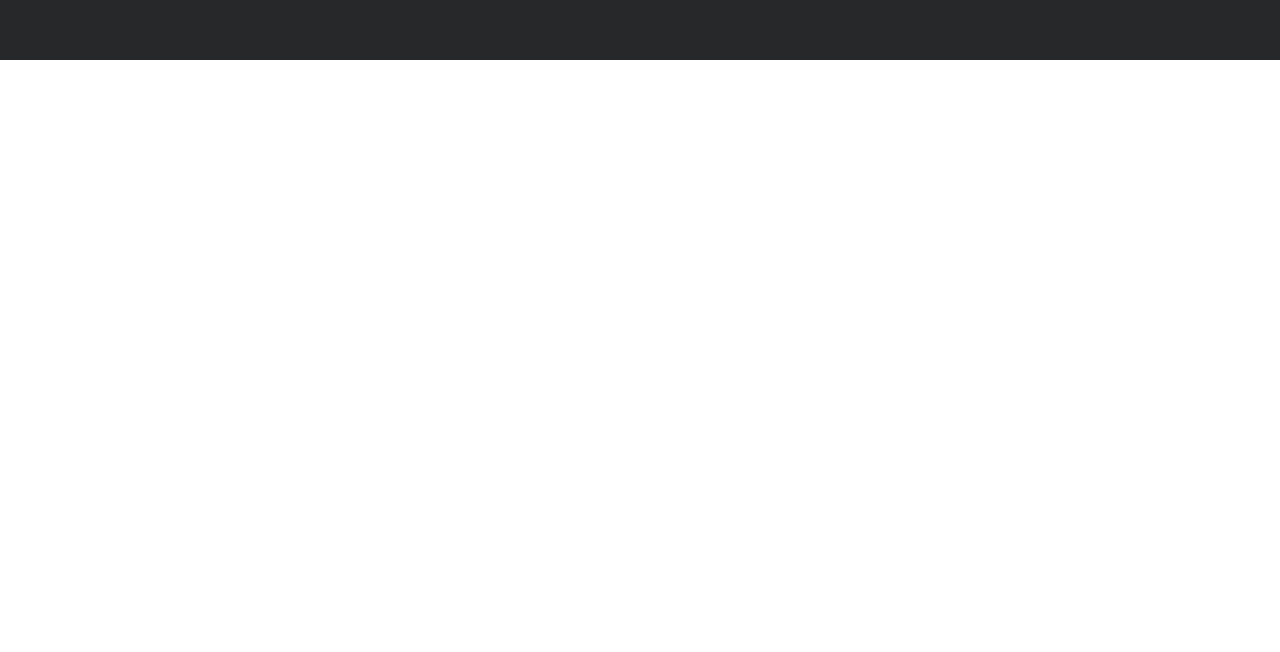
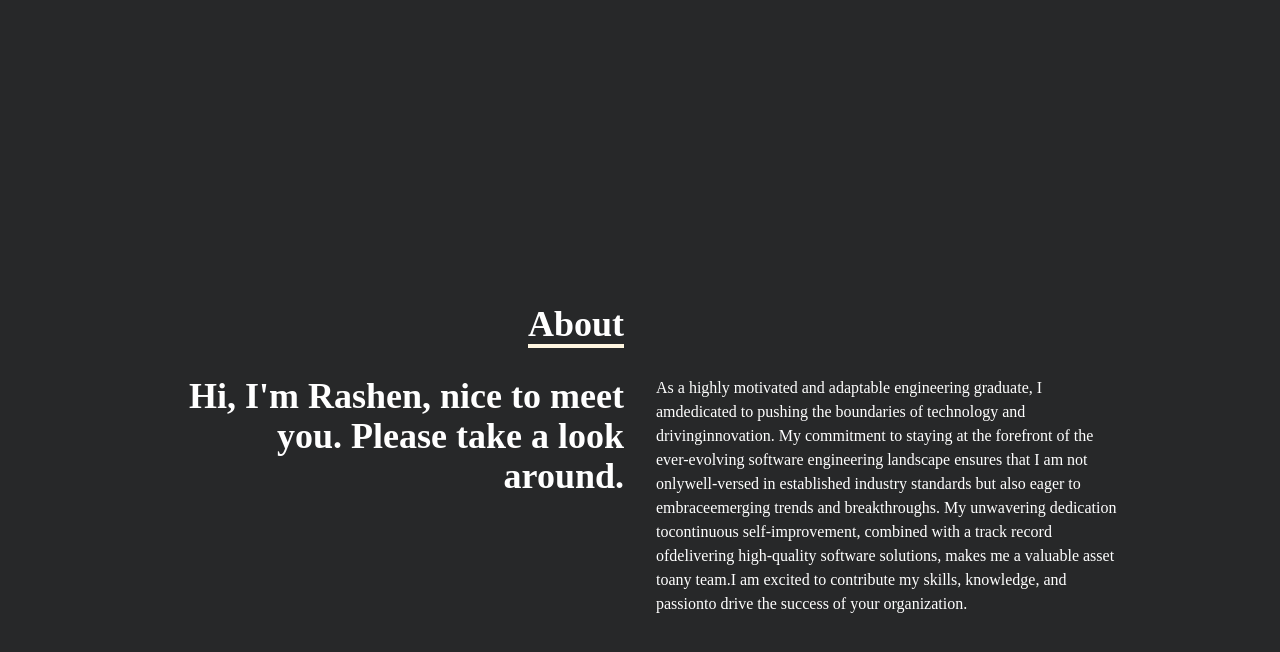
Before and after one commit to rashen33/portfolio, a React (Create React App) app: page / in a window 1280 px wide. Shown: the part 740-1392 px from the top of the page. Before the commit the page ends 800 px from the top, so only its background shows below. Built offline with nearby package versions, Linux system fonts and the light colour scheme.

Commit message:
added about comp

```diff
--- a/src/App.js
+++ b/src/App.js
@@ -1,3 +1,4 @@
+import About from "./components/About";
 import Home from "./components/Home";
 import Navbar from "./components/Navbar";
 
@@ -6,6 +7,7 @@ function App() {
     <div>
       <Navbar />
       <Home />
+      <About />
     </div>
   );
 }
--- /dev/null
+++ b/src/components/About.jsx
@@ -0,0 +1,41 @@
+import React from "react";
+
+const About = () => {
+  return (
+    <div name="about" className="w-full h-screen bg-[#272829] text-white">
+      <div className="flex flex-col justify-center items-center w-full h-full">
+        <div className="max-w-[1000px] w-full grid grid-cols-2 gap-8">
+          <div className="sm:text-right pb-8 pl-4">
+            <p className="text-4xl font-bold inline border-b-4 border-[#FFF6E0]">
+              About
+            </p>
+          </div>
+          <div></div>
+        </div>
+
+        <div className="max-w-[1000px] w-full grid sm:grid-cols-2 gap-8 px-4">
+          <div className="sm:text-right text-4xl font-bold">
+            <p>Hi, I'm Rashen, nice to meet you. Please take a look around.</p>
+          </div>
+
+          <div>
+            <p>
+              As a highly motivated and adaptable engineering graduate, I
+              amdedicated to pushing the boundaries of technology and
+              drivinginnovation. My commitment to staying at the forefront of
+              the ever-evolving software engineering landscape ensures that I am
+              not onlywell-versed in established industry standards but also
+              eager to embraceemerging trends and breakthroughs. My unwavering
+              dedication tocontinuous self-improvement, combined with a track
+              record ofdelivering high-quality software solutions, makes me a
+              valuable asset toany team.I am excited to contribute my skills,
+              knowledge, and passionto drive the success of your organization.
+            </p>
+          </div>
+        </div>
+      </div>
+    </div>
+  );
+};
+
+export default About;
--- a/src/components/Navbar.jsx
+++ b/src/components/Navbar.jsx
@@ -8,7 +8,7 @@ const Navbar = () => {
   const handleClick = () => setNav(!nav);
 
   return (
-    <div className="fixed w-full h-[80px] flex justify-between items-center px-4 bg-[#272829] text-white">
+    <div className="fixed w-full h-[80px] flex justify-between items-center px-4 bg-[#272829] text-[#FFF6E0]">
       {/* Logo */}
       <div>
         <h1 className="text-2xl font-bold">Rashen Fernando .</h1>
```
